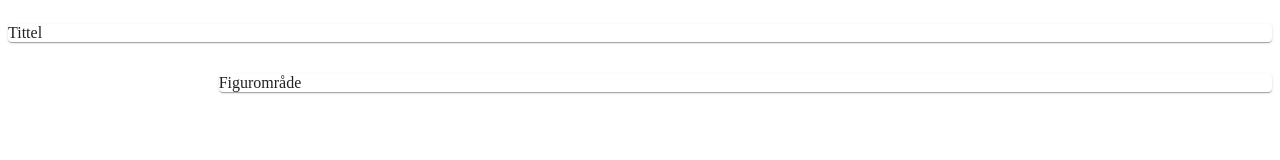
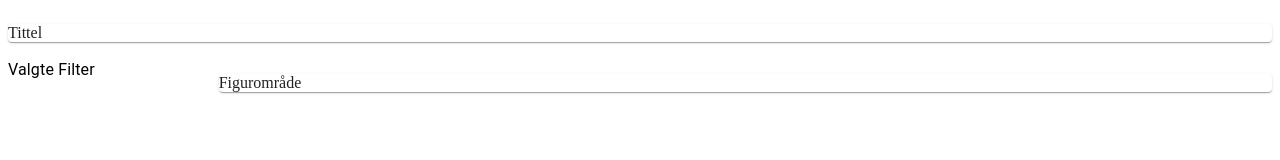
Before and after one commit to KSASSS/figurgenerator, a React app: page / in a window 1280 px wide. Shown: the top 160 px of the page. Built offline with nearby package versions, Linux system fonts and the light colour scheme; no server answers.

Commit message:
La til overskrift på valgte filter feltet

```diff
--- a/src/components/ChosenFilterbox/ChosenFiltergroup.jsx
+++ b/src/components/ChosenFilterbox/ChosenFiltergroup.jsx
@@ -1,4 +1,6 @@
 import React, { Component } from 'react';
+
+import Typography from "@material-ui/core/Typography";
 
 export default class ChosenFiltergroup extends React.Component {
     constructor(props) {
@@ -12,6 +14,7 @@ export default class ChosenFiltergroup extends React.Component {
     render() {
         return(
             <div>
+                <Typography>{this.props.title}</Typography>
                 <p>{this.props.groups}</p>
             </div>
         );
```
